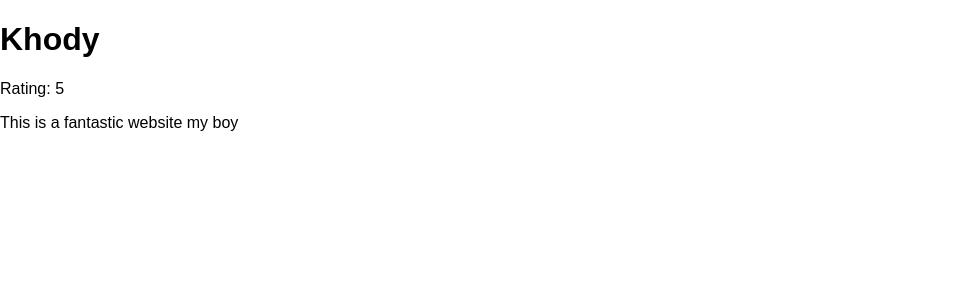
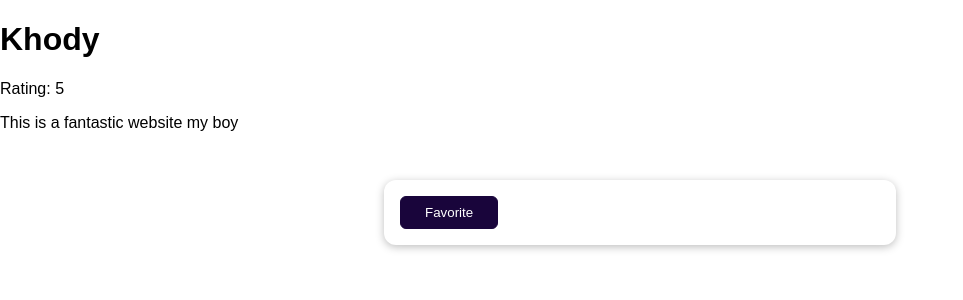
Before and after one commit to khody12/FeedbackDjangoProject, a Django app: page /reviews/1 in a window 1280 px wide. Shown: the top 300 px of the page, without its empty margins (0-963 px from the left). Run offline with Django 4.2, Linux system fonts and the light colour scheme; data comes from the database, SQL or seed files in the repository; both versions use the stored data as it was after the commit.

Commit message:
added session logic, new favorite feature

```diff
--- a/feedback/settings.py
+++ b/feedback/settings.py
@@ -36,14 +36,14 @@ INSTALLED_APPS = [
     'django.contrib.admin',
     'django.contrib.auth',
     'django.contrib.contenttypes',
-    'django.contrib.sessions',
+    'django.contrib.sessions', # this is also necessary for sessions. allows for sessions and cookies to be automatically managed.
     'django.contrib.messages',
     'django.contrib.staticfiles',
 ]
 
 MIDDLEWARE = [
     'django.middleware.security.SecurityMiddleware',
-    'django.contrib.sessions.middleware.SessionMiddleware',
+    'django.contrib.sessions.middleware.SessionMiddleware', # this is necessary for sessions
     'django.middleware.common.CommonMiddleware',
     'django.middleware.csrf.CsrfViewMiddleware',
     'django.contrib.auth.middleware.AuthenticationMiddleware',
@@ -127,3 +127,5 @@ DEFAULT_AUTO_FIELD = 'django.db.models.BigAutoField'
 MEDIA_ROOT = BASE_DIR / "uploads"
 
 MEDIA_URL = "/user_media/"
+
+#SESSION_COOKIE_AGE =  # in seconds. the default is 2 weeks.
--- a/reviews/templates/reviews/single_review.html
+++ b/reviews/templates/reviews/single_review.html
@@ -6,4 +6,13 @@
   <h1>{{review.user_name}}</h1> <!--this could also be named object.user_name because we are using the DetailView class extension. the name of the object is automatically extrapolated by django as we set model = review-->
   <p>Rating: {{review.rating}} </p>
   <p>{{review.review_text}}</p>
+  {% if is_favorite %}
+    <p>This is my favorite!</p>
+  {% else %}
+    <form action="/reviews/favorite" method="post">
+      {% csrf_token %}
+      <input type="hidden" name="review_id" value="{{review.id}}"> <!--the name is what we are going to need to put in our post request inside of our class view.-->
+      <button>Favorite</button>
+    </form>
+  {% endif %}
 {% endblock %}
--- a/reviews/urls.py
+++ b/reviews/urls.py
@@ -5,6 +5,7 @@ urlpatterns =[
     path("", views.ReviewView.as_view()), #as_view() makes the class act as a view.
     path("thank-you",views.thank_you.as_view()),
     path("reviews", views.ReviewsListView.as_view()),
+    path("reviews/favorite", views.AddFavoriteView.as_view()),
     path("reviews/<int:pk>", views.SingleReviewView.as_view()) # we change id to pk to allow us to use detail view. It tells django we should be using a primary key value of which django should find a single piece of data
     # django will go to the database and find an entry that matches the pk that is stated.
 ]
--- a/reviews/views.py
+++ b/reviews/views.py
@@ -64,6 +64,33 @@ class SingleReviewView(DetailView):
     model = Review # this works out of the box, despite the fact we have review in our html, django automatically takes whatever object it finds via the pk that we specified in urls.py, takes whatever we named our model,
     #make it lowercase, and then looks inside of the html and it works, despite the fact we never passed in any specific context to make that work.
     #using object within the html will also work. So object.rating will work just like review.rating.
+    def get_context_data(self, **kwargs):
+        context = super().get_context_data(**kwargs)
+        context["is_favorite"] = True
+        loaded_review = self.object #special object here will give us access to that automatically loaded review. remember detail view gives us the object based on the primary key that is stated in the html and url.
+        request = self.request
+        favorite_id = request.session.get("favorite_review") # the below can fail if we are accessing session data that has not yet been set. the get method is basically a safer way to access the session data.
+        #favorite_id = request.session["favorite_review"] # we set this value in the addFavoriteView.
+
+        context["is_favorite"] = favorite_id == str(loaded_review.id) # if favorite_id, essentially the users favorite review is equivalent to whatever review we just loaded, then the value for key is_favorite continues to be true
+        return context  # we must convert load_review.id to a string because favorite_id is a string due to how session sets the variables.
+
+
+
+class AddFavoriteView(View): # generally dont store objcets in sessions. usually not json-serializable.
+    def post(self,request):
+        review_id = request.POST["review_id"] # "review_id" is coming from the html file inside of the input. within the input, which is what we are submitting. we put a name. that allows us to access the post request input.
+        request.session["favorite_review"] = review_id  #fav_review gets stored in session with the key "favorite_review". under the hood, the data is stored to the database. THIS ALWAYS GETS STORED AS A STRING EVEN IF ITS A NUMBER
+        #and this data will now always be accessible if the user sends requests to the server.
+        return HttpResponseRedirect("/reviews/" + review_id)
+
+
+
+
+
+
+
+
 
 
 
```
Also changed, not shown: db.sqlite3.
